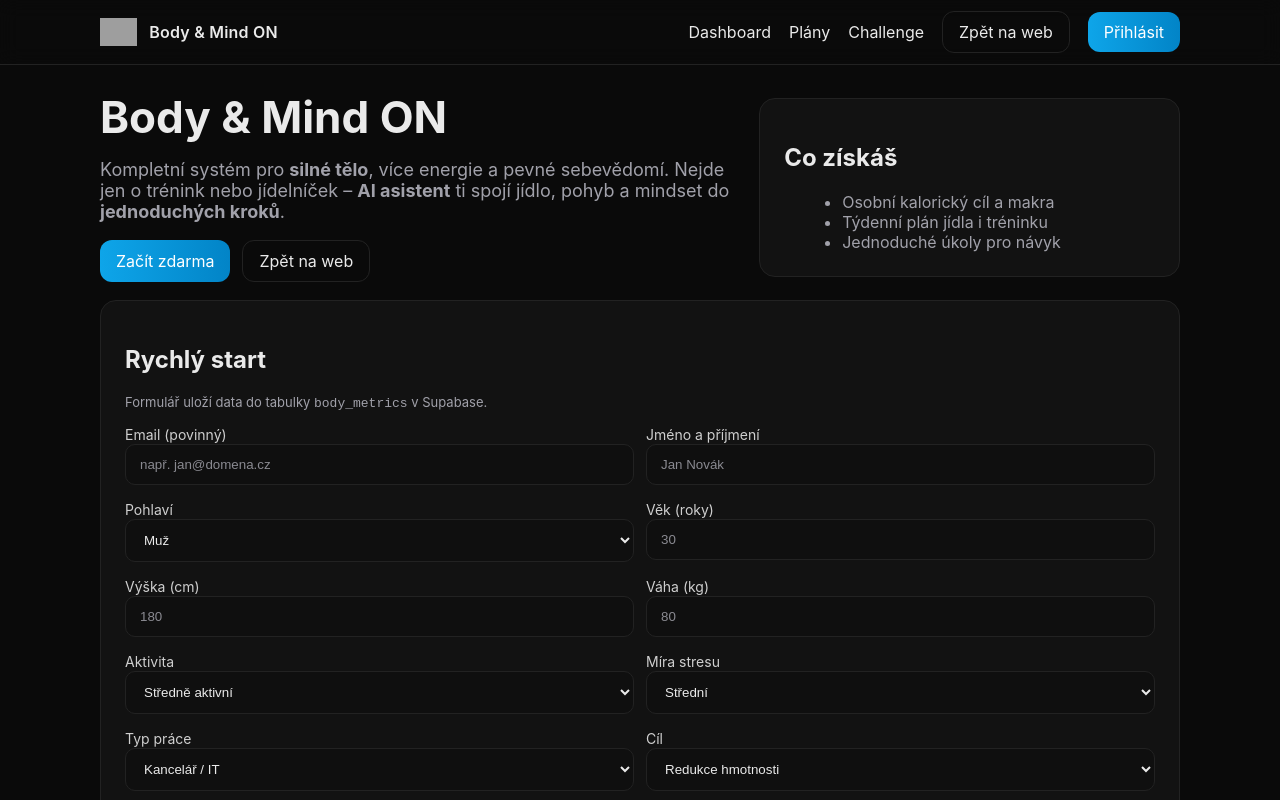
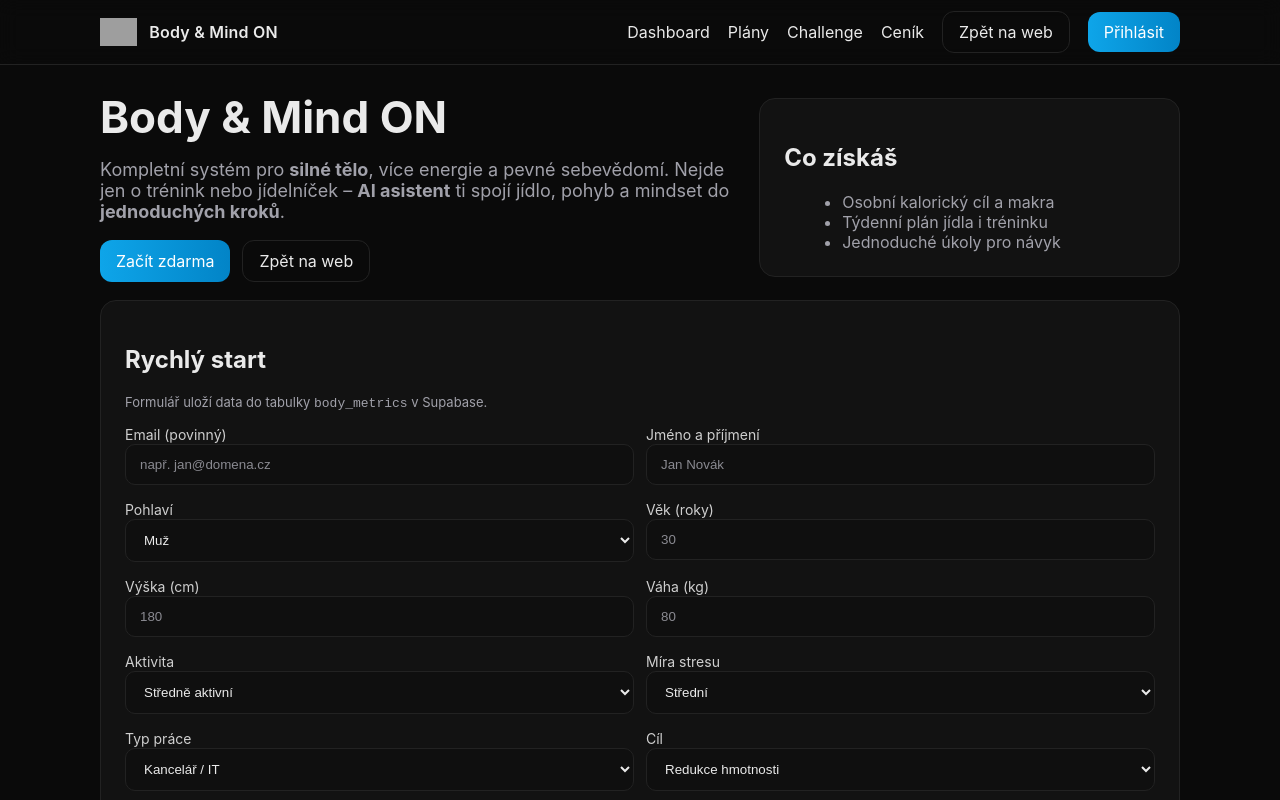
Before and after one commit to Progen-design/body-mind-on, a Next.js app: page / in a window 1280 px wide. Shown: the top 800 px of the page. Built offline with nearby package versions, Linux system fonts and the light colour scheme; grey boxes are pictures that could not be loaded.

Commit message:
Update Header.js

```diff
--- a/components/Header.js
+++ b/components/Header.js
@@ -1,7 +1,6 @@
-// components/Header.js
 import Link from 'next/link'
 
-export default function Header(){
+export default function Header() {
   return (
     <header className="site-header">
       <div className="container nav">
@@ -13,6 +12,7 @@ export default function Header(){
           <Link href="/dashboard">Dashboard</Link>
           <Link href="/plans">Plány</Link>
           <Link href="/challenge">Challenge</Link>
+          <Link href="/pricing">Ceník</Link>
           <a href="https://bodyandmindon.cz" className="ghost">Zpět na web</a>
           <Link href="/auth" className="btn">Přihlásit</Link>
         </nav>
```
